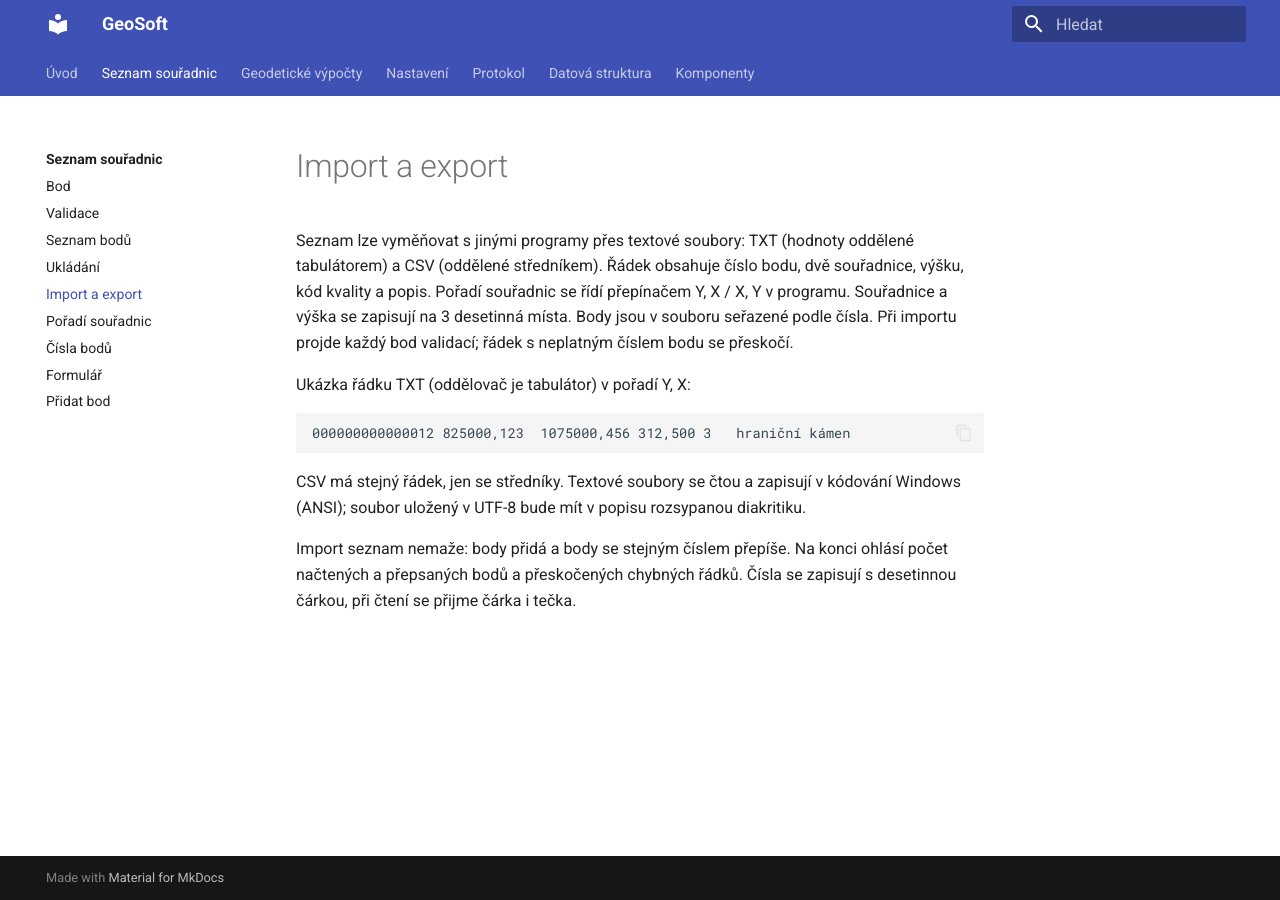
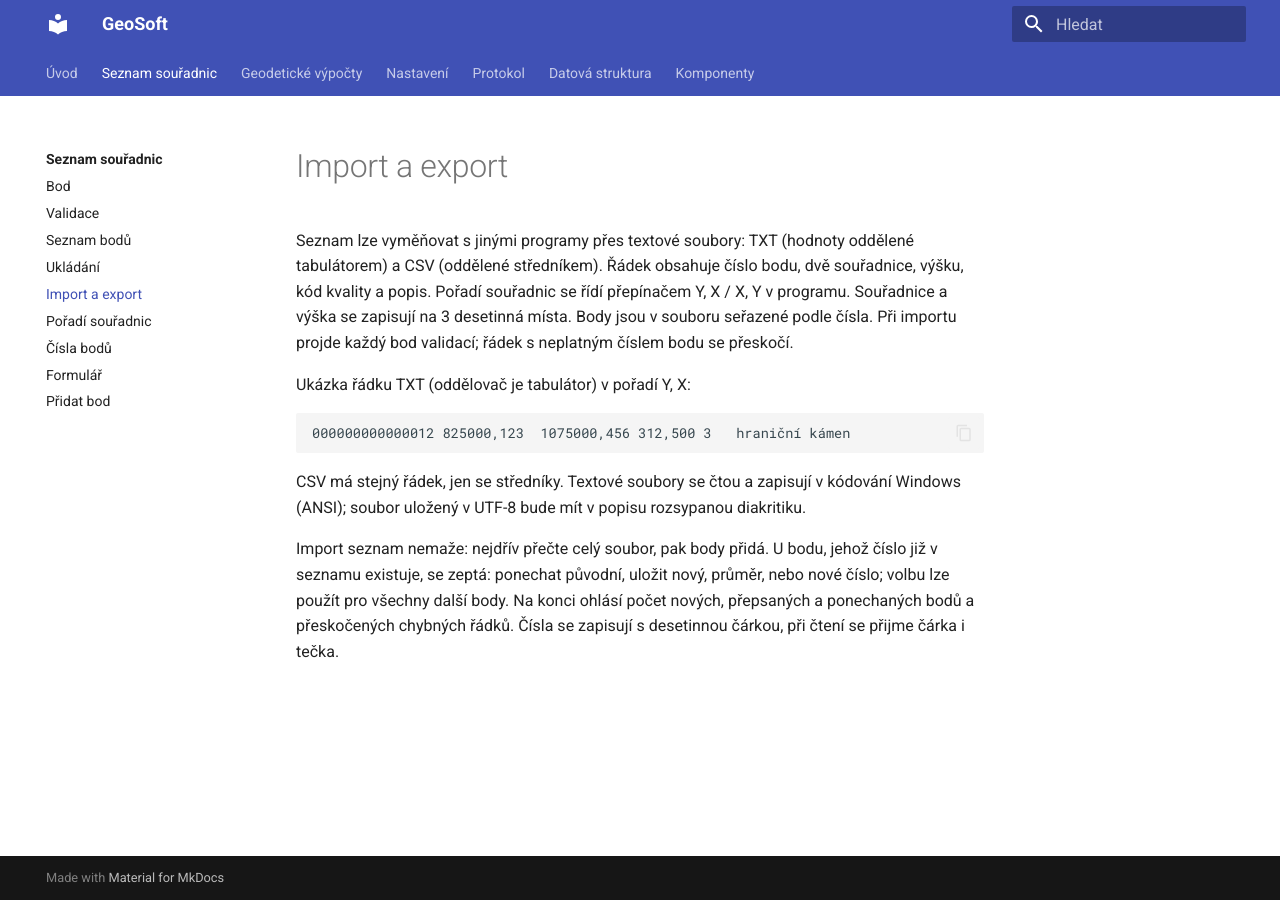
Before and after one commit to kovarmi9/GeoSoft, an MkDocs documentation site: the page built from docs/seznam-souradnic/import-export.md, in a window 1280 px wide. Built offline with MkDocs 1.6.1 and Material for MkDocs 9.7.7, drawn with Linux system fonts in a browser that asks for light colours.

Commit message:
Bod již v seznamu existuje: dotaz ve výpočtech i při importu, oměrné ukládají body, bezpečnější ukládání a export seznamu

```diff
--- a/docs/seznam-souradnic/import-export.md
+++ b/docs/seznam-souradnic/import-export.md
@@ -18,7 +18,9 @@ CSV má stejný řádek, jen se středníky. Textové soubory se čtou a zapisuj
 v kódování Windows (ANSI); soubor uložený v UTF-8 bude mít v popisu
 rozsypanou diakritiku.
 
-Import seznam nemaže: body přidá a body se stejným číslem přepíše.
-Na konci ohlásí počet načtených a přepsaných bodů a přeskočených chybných
+Import seznam nemaže: nejdřív přečte celý soubor, pak body přidá. U bodu,
+jehož číslo již v seznamu existuje, se zeptá: ponechat původní, uložit nový,
+průměr, nebo nové číslo; volbu lze použít pro všechny další body. Na konci
+ohlásí počet nových, přepsaných a ponechaných bodů a přeskočených chybných
 řádků. Čísla se zapisují s desetinnou čárkou, při čtení se přijme čárka
 i tečka.
```
Also changed, not shown: 7 other files.
